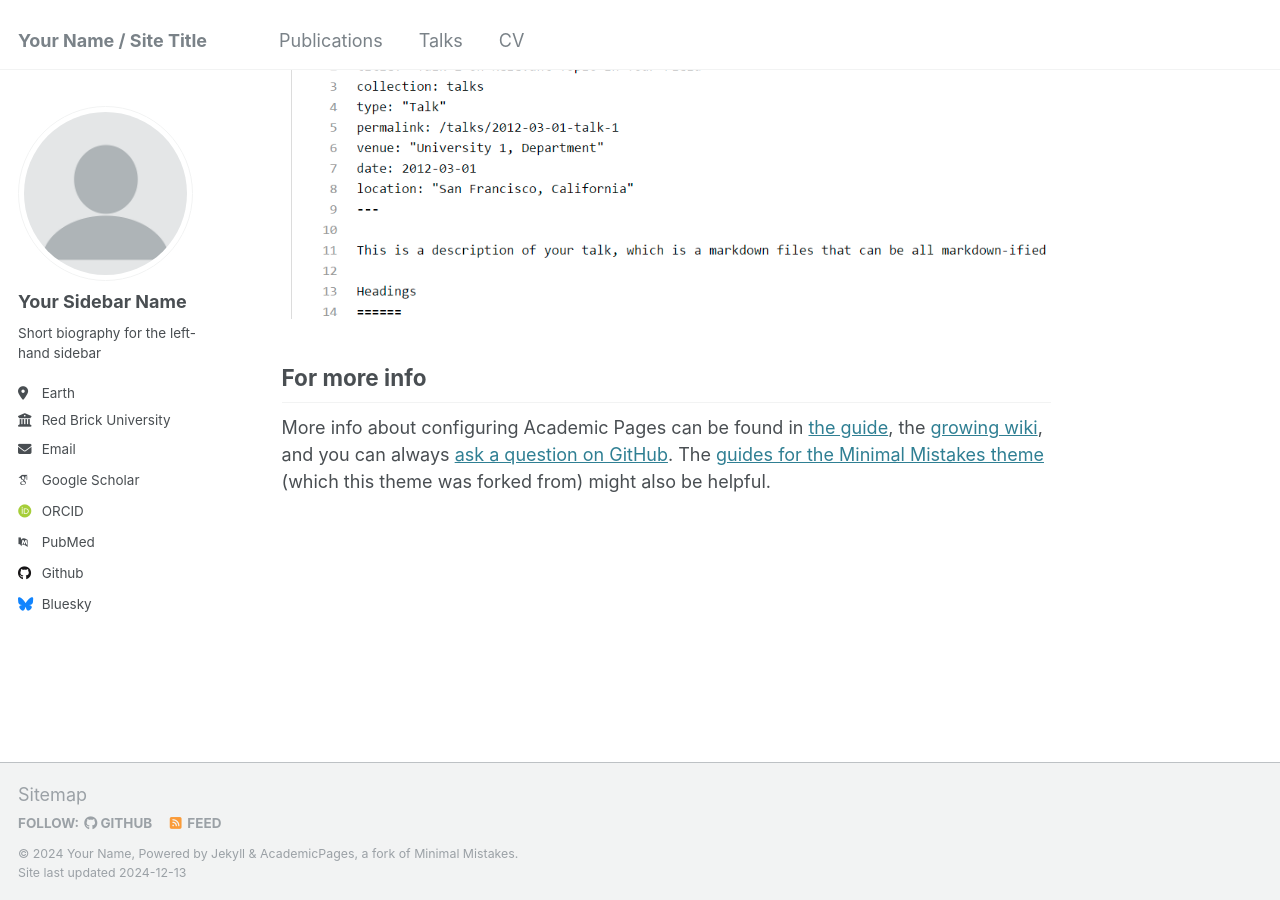
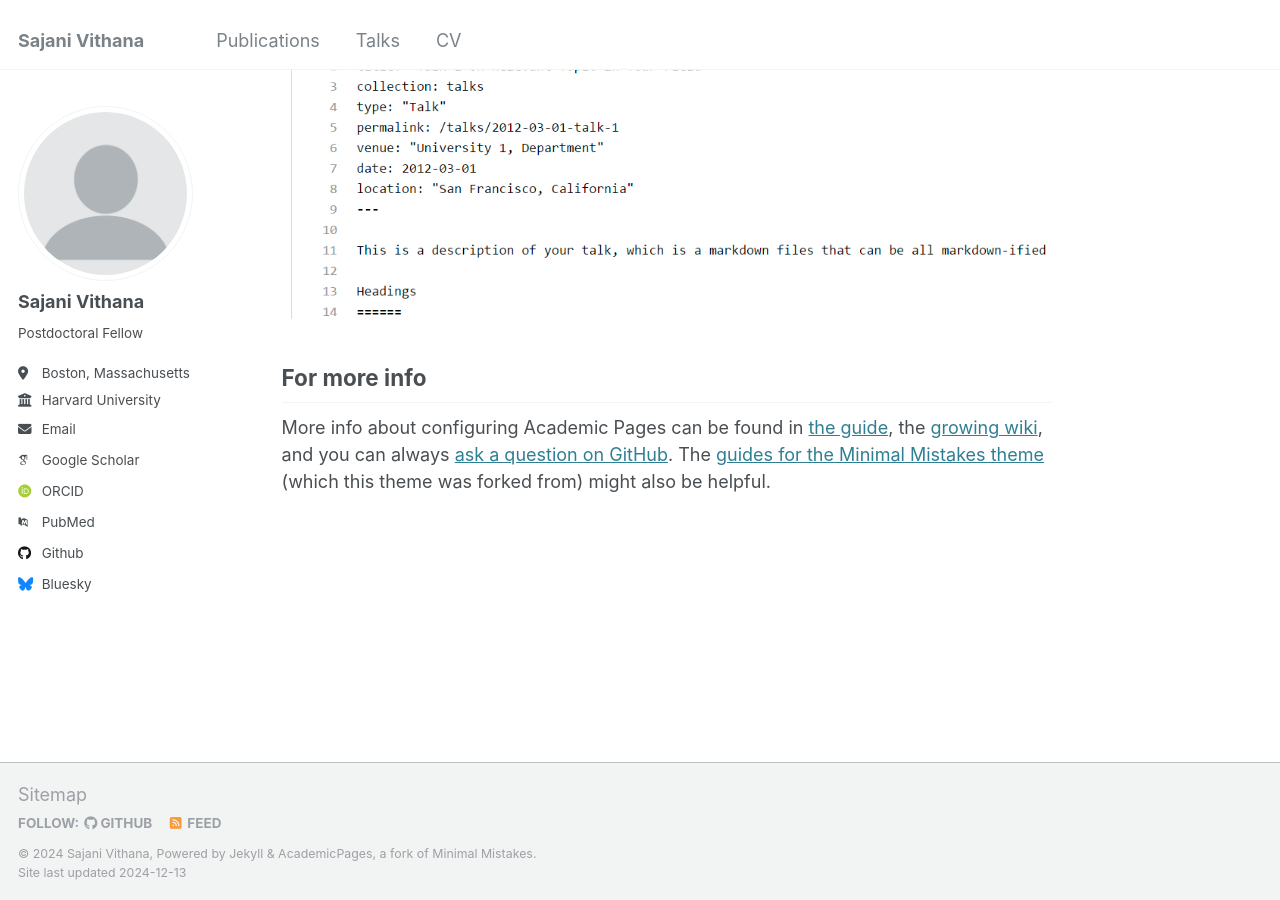
Before and after one commit to sajani-vithana/sajani-vithana.github.io, a Jekyll site: the page built from _pages/about.md, in a window 1280 px wide and 900 px high, scrolled down 2643 px. Built offline with Jekyll 4.4.1, drawn with Linux system fonts in a browser that asks for light colours; some web fonts are replaced.

Commit message:
Update _config.yml

```diff
--- a/_config.yml
+++ b/_config.yml
@@ -8,13 +8,13 @@
 
 # Basic Site Settings
 locale                   : "en-US"
-title                    : "Your Name / Site Title"
+title                    : "Sajani Vithana"
 title_separator          : "-"
-name                     : &name "Your Name"
-description              : &description "personal description"
-url                      : https://academicpages.github.io # the base hostname & protocol for your site e.g. "https://[your GitHub username].github.io"
+name                     : &name "Sajani Vithana"
+description              : &description "Postdoctoral Fellow at Harvard University"
+url                      : https://sajani357.github.io # the base hostname & protocol for your site e.g. "https://[your GitHub username].github.io"
 baseurl                  : "" # the subpath of your site, e.g. "/blog"
-repository               : "academicpages/academicpages.github.io"
+repository               : "sajani357.github.io"
 
 # Site Author - The following control what appear as part of the author content on the side bar.
 #               If a field is blank the icon and link will not appear, otherwise it will be shown.
@@ -22,21 +22,21 @@ repository               : "academicpages/academicpages.github.io"
 author:
   # Biographic information
   avatar           : "profile.png"
-  name             : "Your Sidebar Name"
+  name             : "Sajani Vithana"
   pronouns         : # example: "she/her"
-  bio              : "Short biography for the left-hand sidebar"
-  location         : "Earth"
-  employer         : "Red Brick University"
+  bio              : "Postdoctoral Fellow"
+  location         : "Boston, Massachusetts"
+  employer         : "Harvard University"
   uri              : # URL
-  email            : "none@example.org"
+  email            : "sajani@seas.harvard.edu"
 
   # Academic websites
   arxiv            : # URL - Update with the correct link to your profile
-  googlescholar    : "https://scholar.google.com/citations?user=PS_CX0AAAAAJ"
+  googlescholar    : "https://scholar.google.com/citations?user=l5oE7xwAAAAJ&hl=en"
   impactstory      : # URL
-  orcid            : "http://orcid.org/yourorcidurl"
+  orcid            : ""
   semantic         : # URL
-  pubmed           : "https://www.ncbi.nlm.nih.gov/pubmed/?term=john+snow"
+  pubmed           : ""
   researchgate     : # URL
   scopus           : # URL
 
@@ -44,12 +44,12 @@ author:
   bitbucket        : # Username - Update with your username on the site
   codepen          : # Username
   dribbble         : # Username
-  github           : "academicpages"
+  github           : ""
   kaggle           : # Username
   stackoverflow    : # User number or user number and name (i.e., use "1" or "1/jeff-atwood")
 
   # Social media
-  bluesky          : "bsky.app" # Replace this with you Bluesky username
+  bluesky          : "" # Replace this with you Bluesky username
   facebook         : # Username
   flickr           : # Username
   foursquare       : # Username
@@ -76,8 +76,6 @@ author:
 
 # Publication Category - The following the list of publication categories and their headings
 publication_category:
-  books:
-    title: 'Books'
   manuscripts:
     title: 'Journal Articles'
   conferences:
```
